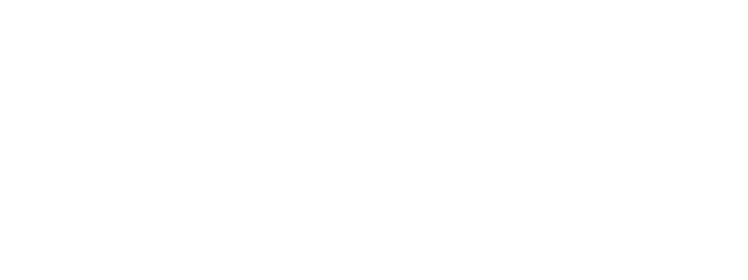
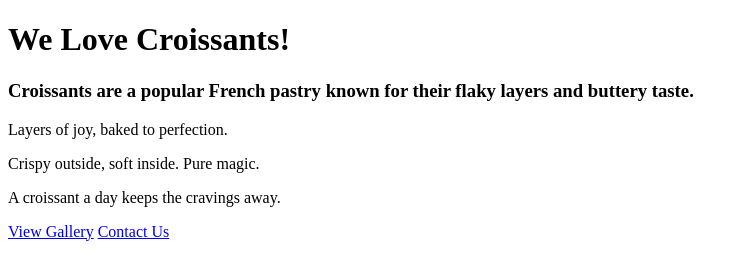
Before and after one commit to dineo-matla/Croissants, a plain HTML site: page index.html in a window 1280 px wide. Shown: the whole page, without its empty margins (0-748 px from the left). Drawn offline with Linux system fonts and the light colour scheme.

Commit message:
Linked HTML pages and added content

```diff
--- a/index.html
+++ b/index.html
@@ -6,5 +6,23 @@
     <link rel="stylesheet" href="styles.css" />
     <title>Home</title>
   </head>
-  <body></body>
+  <body>
+    <h1> We Love Croissants!</h1>
+    <h3>Croissants are a popular French pastry known for their flaky layers and buttery taste.</h3>
+    <div>
+        <p>Layers of joy, baked to perfection.</p>
+    </div>
+    <div>
+        <p>
+            Crispy outside, soft inside. Pure magic.
+        </p>
+    </div>
+    <div>
+        <p>
+            A croissant a day keeps the cravings away.
+        </p>
+    </div>
+    <a href="photo.html">View Gallery</a>
+    <a href="contact.html">Contact Us</a>
+  </body>
 </html>
```
Also changed, not shown: contact.html (+9 -0 lines), photo.html (+6 -1 lines).
